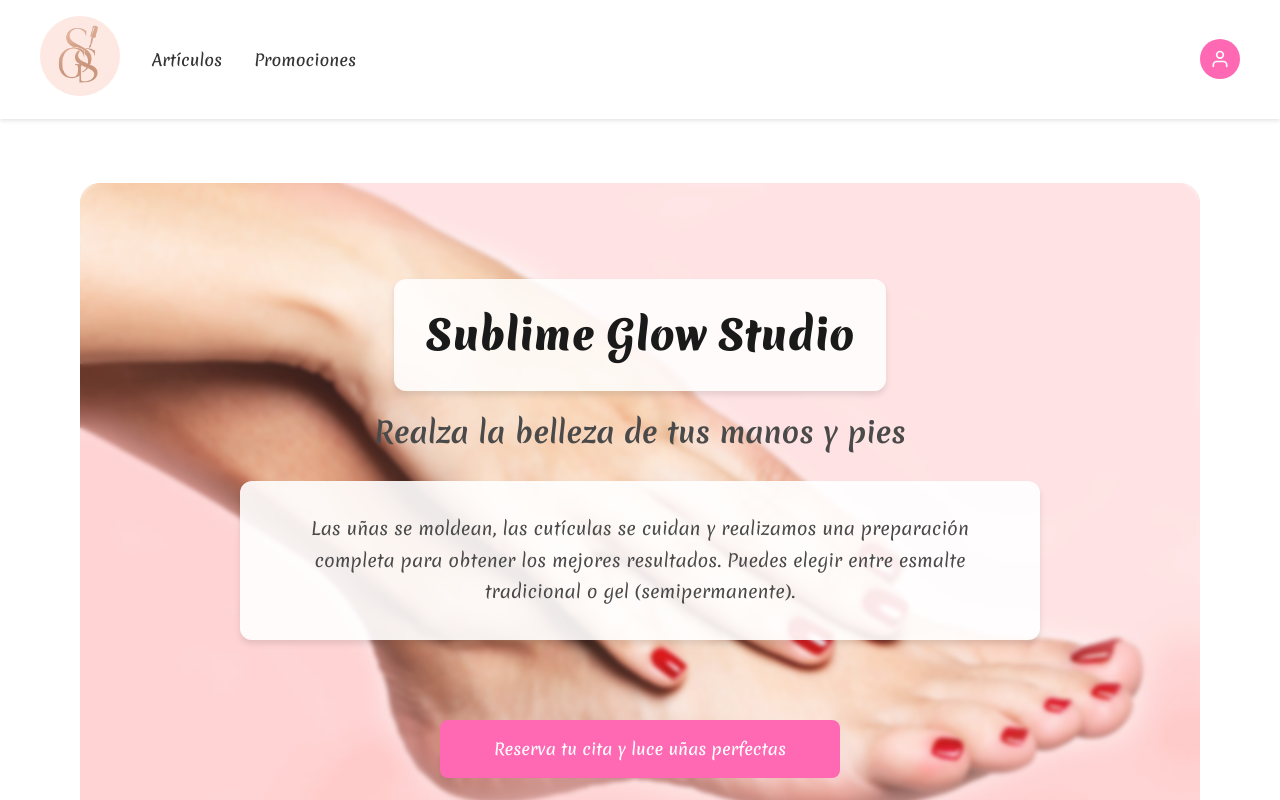
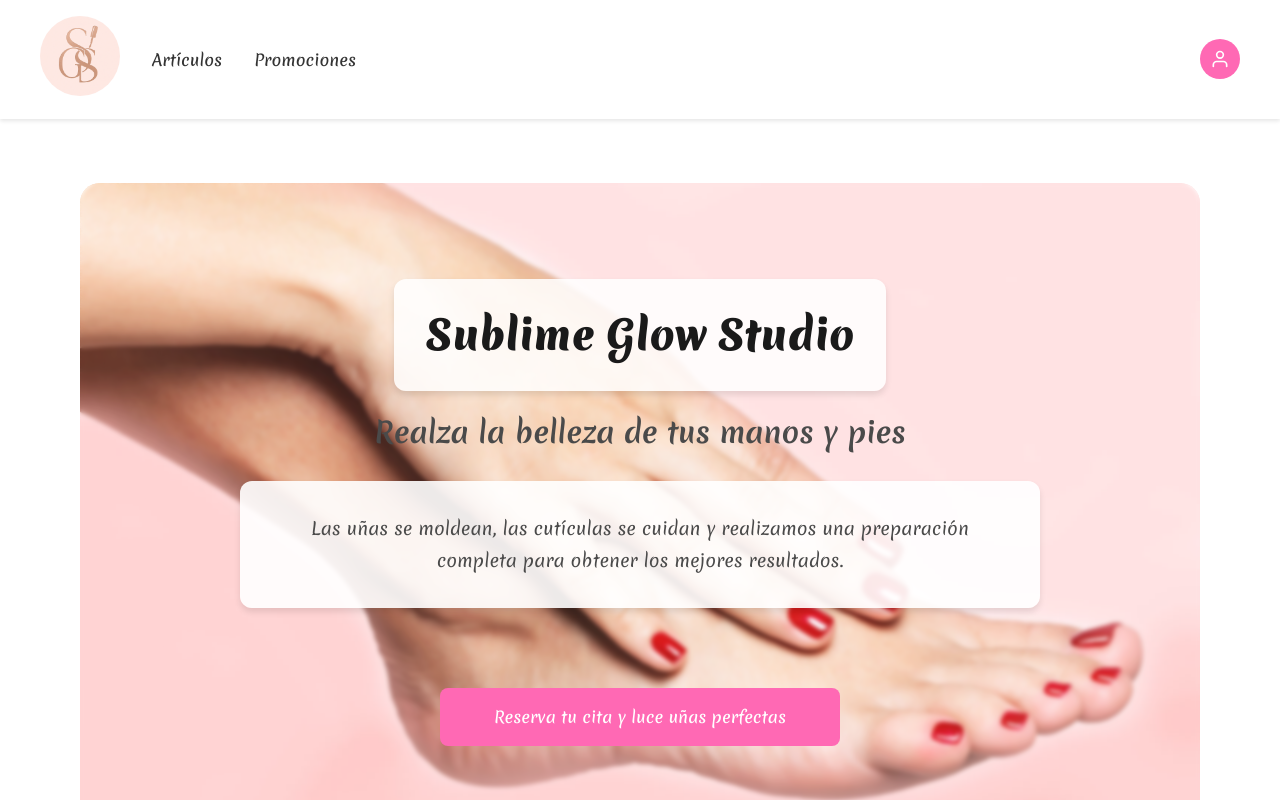
Before and after one commit to jososav/sublime-glow-studio-web, a Next.js app: page / in a window 1280 px wide. Shown: the top 800 px of the page. Built offline with nearby package versions, Linux system fonts and the light colour scheme; no server answers; the database is empty.

Commit message:
change texts

```diff
--- a/pages/index.js
+++ b/pages/index.js
@@ -100,8 +100,7 @@
             </h2>
             <p className={styles.description}>
               Las uñas se moldean, las cutículas se cuidan y realizamos una
-              preparación completa para obtener los mejores resultados. Puedes
-              elegir entre esmalte tradicional o gel (semipermanente).
+              preparación completa para obtener los mejores resultados.
             </p>
             <div className={styles.ctaContainer}>
               <Link href="/appointments" className={styles.ctaLink}>
```
